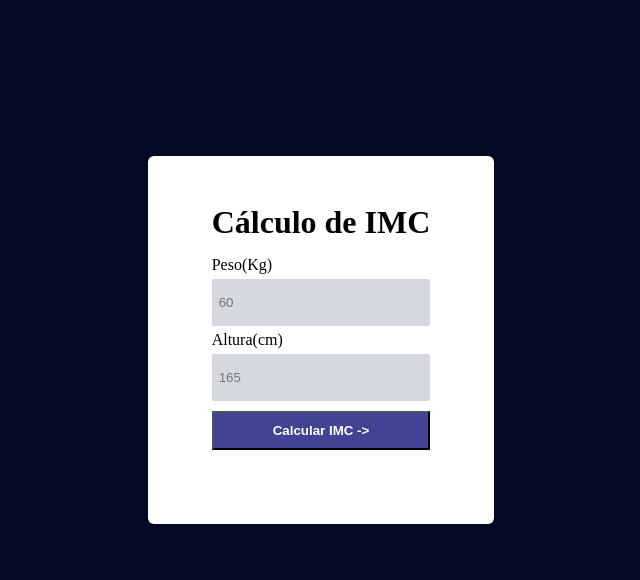
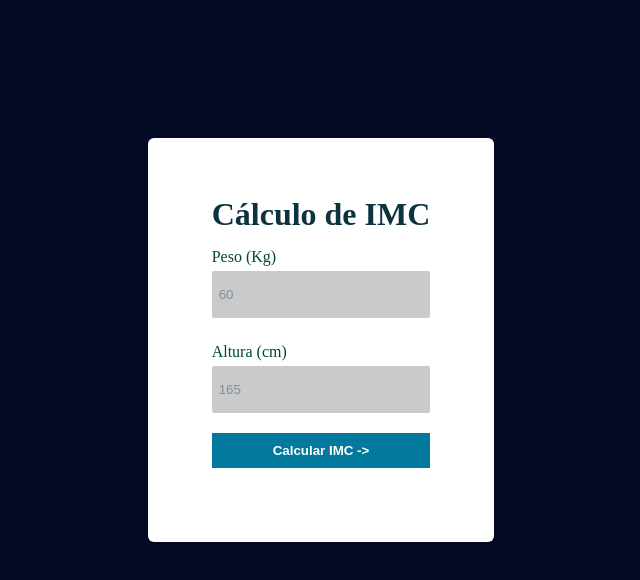
Before and after one commit to LeoSergio/rocketseat, a plain HTML site: page project-Js02/index.html in a window 1280 px wide. Shown: the whole page, without its empty margins (319-959 px from the left). Drawn offline with Linux system fonts and the light colour scheme.

Commit message:
refactoring

```diff
--- a/project-Js02/index.html
+++ b/project-Js02/index.html
@@ -12,21 +12,24 @@
 
     <div class="container">
         <main class="card">
-                <h1>Cálculo de IMC</h1>
+
                 <form>
-                    <label for="kg">Peso(Kg)</label>
-                    <input type="number" name="" id="kg" placeholder="60">
+                    <h1 class="title">Cálculo de IMC</h1>
+                    <div class="input-wrapper">
+                        <label for="kg">Peso (Kg)</label>
+                        <input type="number" name="" id="kg" placeholder="60">
 
-                    <label for="cm">Altura(cm)</label>
-                    <input type="number" name="" id="cm" placeholder="165">
+                    </div>
+
+                    <div class="input-wrapper">
+                        <label for="cm">Altura (cm)</label>
+                        <input type="number" name="" id="cm" placeholder="165">
+
+                    </div>
 
                     <button>Calcular IMC -> </button>
                 </form>
         </main>
-
     </div>
-
-
-
 </body>
 </html>
--- a/project-Js02/script.js
+++ b/project-Js02/script.js
@@ -0,0 +1 @@
+const peso = document.querySelector.value('#kg');
--- a/project-Js02/style.css
+++ b/project-Js02/style.css
@@ -36,29 +36,40 @@ body{
 
     box-shadow: 0 .2rem .4rem rgba(0, 0,0,0.1);
 }
-
-form{
+h1{
+    color: var(--tt-heading);
+}
+form,.input-wrapper{
     display: flex;
     flex-direction: column;
     justify-content: center;
     padding:1rem 0;
 }
-input{
+
+.input-wrapper input{
     padding:1.6rem .7rem;
     border-radius: 2px;
-    background-color: rgb(213, 217, 223);
+    background-color:var(--bd-input);
     border:none;
+    color:var(--tt-input);
+    outline: var(--ot-input);
 }
-label{
+::placeholder{
+    color:var(--tt-placeholder);
+}
 
+.input-wrapper label{
+    color:var(--tt-label);
     padding: .5rem 0;
 }
 button{
     margin-top:1rem;
     padding:1rem 0;
-    background-color: rgb(67, 67, 149);
-    color:#ffffff;
+    background-color:var(--bg-button);
+    color:var(--tt-button);
     font-weight: bold;
+    border:none;
+    cursor: pointer;
 }
 
 /*Aula 184 */
```
